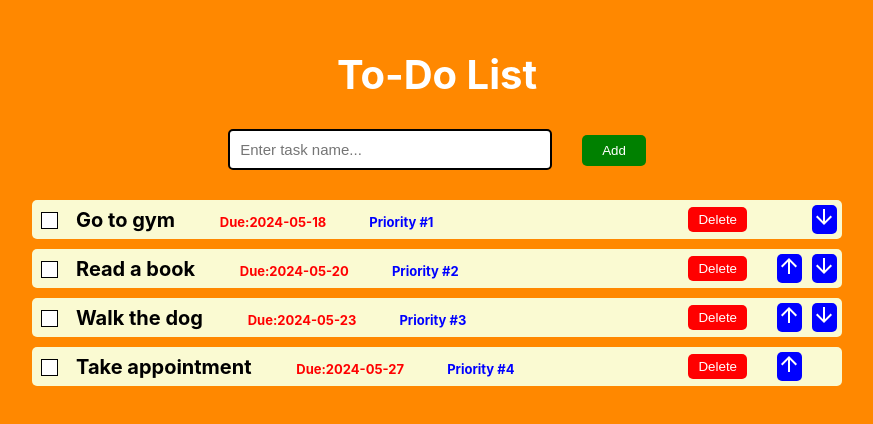
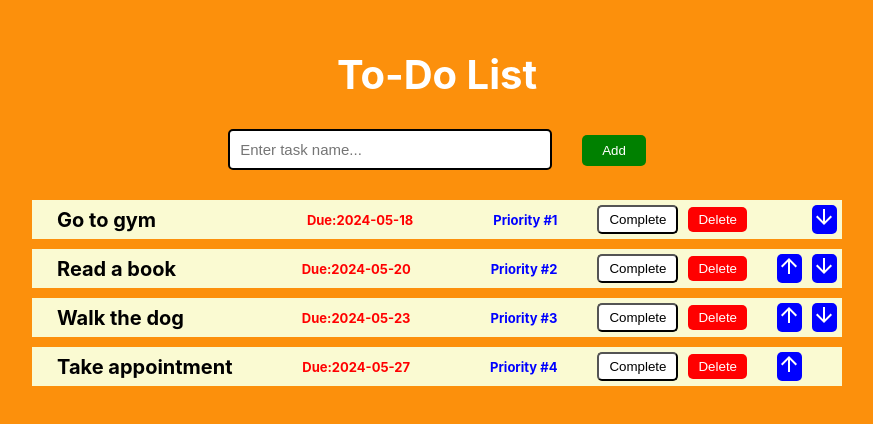
Before and after one commit to Arunapriyakaligotla/To-Do-List, a React (Create React App) app: page / in a window 1280 px wide. Shown: the top 424 px of the page, without its empty margins (203-1076 px from the left). Built offline with nearby package versions, Linux system fonts and the light colour scheme.

Commit message:
Add files via upload

```diff
--- a/src/List.css
+++ b/src/List.css
@@ -11,7 +11,7 @@
 
    }
 body {
-    background-color: rgb(255, 136, 0);
+    background-color: rgb(252, 144, 12);
 }
 
 
@@ -67,12 +67,13 @@ body {
     flex-direction: row;
     align-items: center;
     width: 800px;
-    border-radius: 5px;
+    border-radius: 5 px;
 }
 
 .text{
     flex: 1;
     color: black;
+    margin-left: 20px;
 
 }
 .del-btn{
@@ -85,29 +86,17 @@ input{
   background-color: white;
   padding: 50 30;
 }
-.checkbox{
-    margin-right: 20px;
-    appearance: none;
-  -webkit-appearance: none;
-  -moz-appearance: none;
-  width: 15px;
-  height: 15px;
+.cmplt-btn{
+  border-radius: 5px;
+  padding: 5px 10px;
   background-color: white;
-  position: relative;
+  color: black;
+  cursor: pointer;
+  transition: background-color 0.3s ease;
 }
-.checkbox::before {
-    content: '';
-    position: absolute;
-    width: 15px;
-    height: 15px;
-    border: 1px solid black;
-    background-color: #fff;
-
-    transition: background-color 0.3s ease;
-  }
-.checkbox:checked::before {
+.cmplt-btn.clicked {
     background-color: green;
-
+    color: white;
   }
 .priority{
     font-weight: 3px;
--- a/src/List.js
+++ b/src/List.js
@@ -33,6 +33,7 @@ function List() {
         updatedTask[index] = { ...updatedTask[index], completed: !updatedTask[index].completed };
         setTask(updatedTask);
     }
+
     function moveTaskup(index) {
         if (index > 0) {
             const updatedTask = [...task];
@@ -75,11 +76,22 @@ function List() {
             </div>
             <div>
                 <div className="w=100">
+
                     {sortedTasks.map((taskItem, index) => (
                         <div className="li" key={index}>
-                            <input type="checkbox" checked={taskItem.completed} onChange={() => toggleTaskCompletion(index)}
-                                className="checkbox" />
-                            <span className="text">{taskItem.name} <span className="duedate"> {taskItem.dueDate} <span className="priority"> {taskItem.priority}</span></span></span>
+                           <span className="text">{taskItem.name} </span>
+                           <span className="duedate"> {taskItem.dueDate} </span>
+                         <span className="priority"> {taskItem.priority}</span>
+                           <button
+  className={`cmplt-btn${taskItem.completed ? " clicked" : ""}`}
+  onClick={() => toggleTaskCompletion(index)}
+>
+  {taskItem.completed ? "Completed" : "Complete"}
+</button>
+
+
+
+
                             <button className="del-btn" onClick={() => deleteTask(index)}>
                                 Delete
                             </button>
@@ -96,7 +108,9 @@ function List() {
 
                             </div>
                         </div>
+
                     ))}
+
                 </div>
             </div>
         </div>
```
